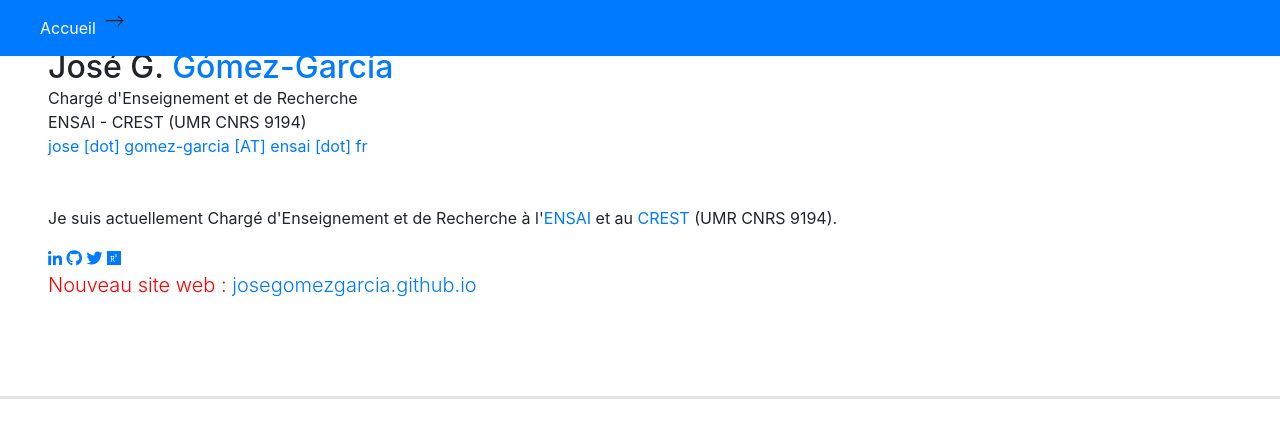
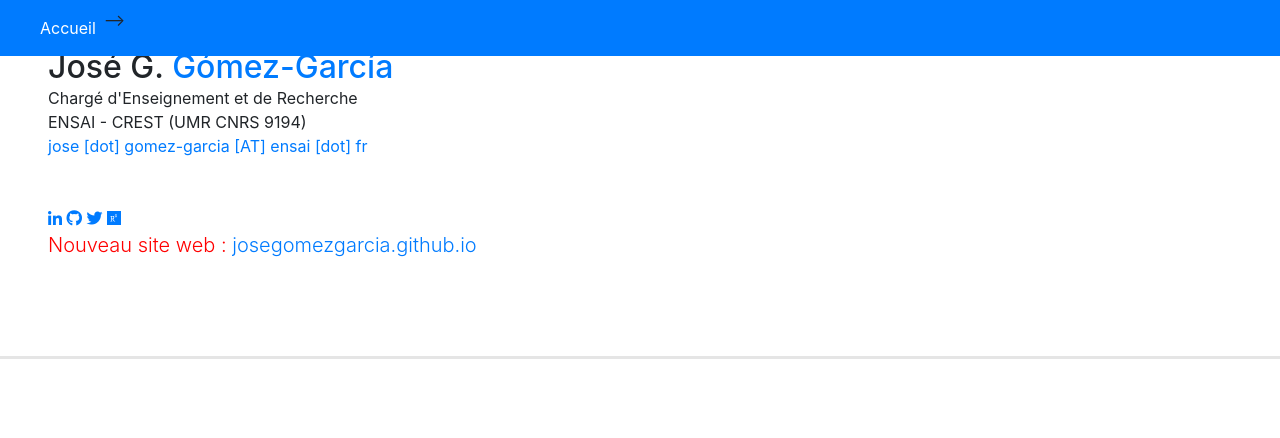
Before and after one commit to jose3g/jose3g.github.io, a website with bundled scripts: page index.html in a window 1280 px wide. Built offline with nearby package versions, Linux system fonts and the light colour scheme; a web font is replaced by a local one.

Commit message:
Add files via upload

```diff
--- a/index.html
+++ b/index.html
@@ -60,12 +60,6 @@
                   </div>
               </div>
             </div>
-
-            <p class="mb-3">
-
-                Je suis actuellement Chargé d'Enseignement et de Recherche à l'<a href="https://ensai.fr" target="_blank">ENSAI</a> et au <a href="https://crest.science" target="_blank">CREST</a> (UMR CNRS 9194).
-
-            </p>
 
 
 
```
